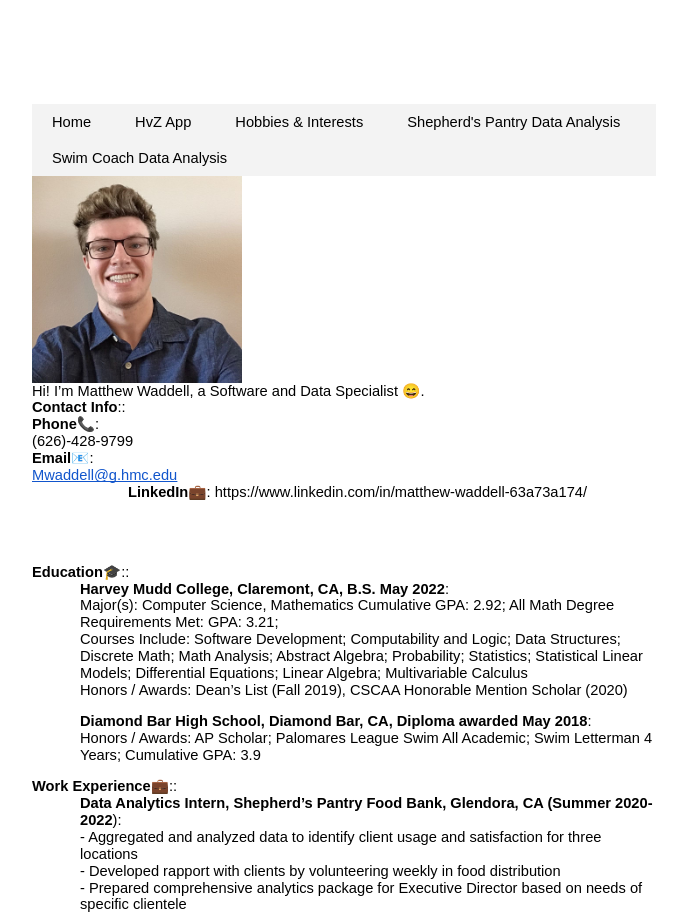
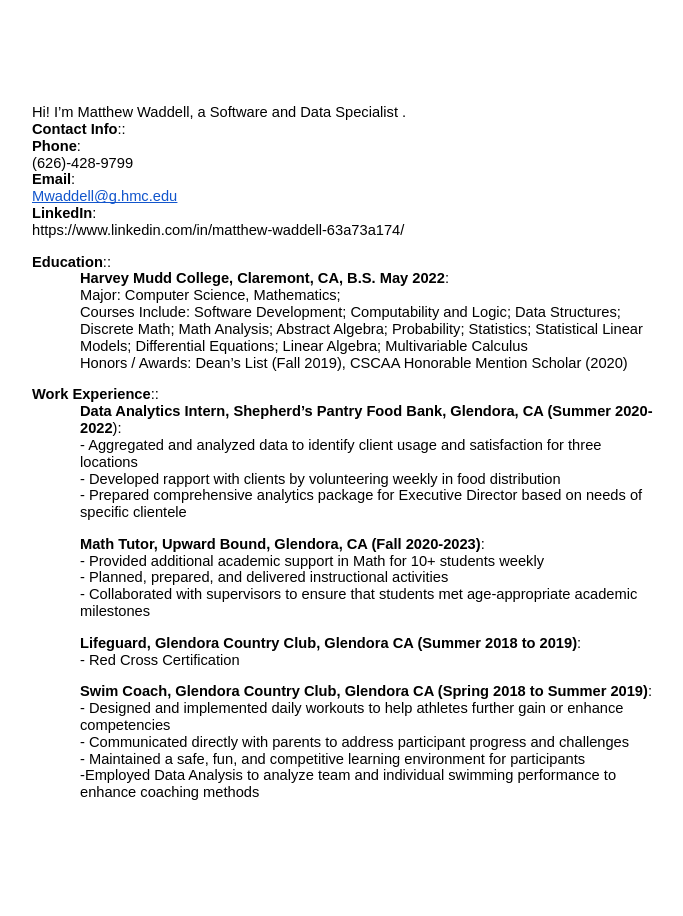
Before and after one commit to Cashewl8r/CV, a plain HTML site: page index.html in a window 1280 px wide. Shown: the top 916 px of the page, without its empty margins (72-755 px from the left). Drawn offline with Linux system fonts and the light colour scheme.

```diff
--- a/index.html
+++ b/index.html
@@ -1,43 +1,3 @@
-<head>
-  <style>
-    nav ul {
-      list-style-type: none;
-      padding: 0;
-      margin: 0;
-      background-color: #f3f3f3;
-      overflow: hidden;
-    }
-
-    nav ul li {
-      display: inline;
-    }
-
-    nav ul li a {
-      text-decoration: none;
-      color: #000;
-      padding: 10px 20px;
-      display: inline-block;
-    }
-
-    nav ul li a:hover {
-      background-color: #ddd;
-    }
-  </style>
-</head>
-<body>
-  <nav>
-    <ul>
-      <li><a href="index.html">Home</a></li>
-      <li><a href="HarveyMuddCollegeHvZApp.html">HvZ App</a></li>
-      <li><a href="HobbiesandInterests.html">Hobbies & Interests</a></li>
-      <li>
-        <a href="ShepherdsPantryDataAnalysis.html"
-          >Shepherd's Pantry Data Analysis</a
-        >
-      </li>
-      <li><a href="SwimCoachDataAnalysis.html">Swim Coach Data Analysis</a></li>
-    </ul>
-  </nav>
 <html>
   <head>
     <meta content="text/html; charset=UTF-8" http-equiv="content-type" />
@@ -214,46 +174,20 @@
   </head>
   <body class="c10 doc-content">
     <p class="c1">
-        <span
-          style="
-            overflow: hidden;
-            display: inline-block;
-            margin: 0px 0px;
-            border: 0px solid #000000;
-            transform: rotate(0rad) translateZ(0px);
-            -webkit-transform: rotate(0rad) translateZ(0px);
-            width: 209.5px;
-            height: 206.64px;
-          "
-          ><img
-            alt=""
-            src="images_H/image1.jpg"
-            style="
-              width: 209.5px;
-              height: 279.1px;
-              margin-left: 0px;
-              margin-top: -72.46px;
-              transform: rotate(0rad) translateZ(0px);
-              -webkit-transform: rotate(0rad) translateZ(0px);
-            "
-            title=""
-        /></span>
-      </p>
-      <p class="c1">
       <span class="c0"
         >Hi! I&rsquo;m Matthew Waddell, a Software and Data Specialist
-          &#128516;.</span
+        .</span
       >
     </p>
     <p class="c1">
       <span class="c3">Contact Info</span><span class="c0">::</span>
     </p>
     <p class="c1">
-        <span class="c3">Phone</span><span class="c0">&#128222;: </span>
+      <span class="c3">Phone</span><span class="c0">: </span>
     </p>
     <p class="c1"><span class="c0">(626)-428-9799</span></p>
     <p class="c1">
-        <span class="c3">Email</span><span class="c0">&#128231;: </span>
+      <span class="c3">Email</span><span class="c0">: </span>
     </p>
     <p class="c1">
       <span class="c9"
@@ -262,23 +196,16 @@
         ></span
       >
     </p>
-      <p class="c1 c4 c8">
-        <span class="c3">LinkedIn</span
-        ><span
-          >&#128188;:
-          https://www.linkedin.com/in/matthew-waddell-63a73a174/</span
-        >
+    <p class="c1">
+      <span class="c3">LinkedIn</span><span class="c0">: </span>
     </p>
+    <p class="c1"><span class="c0">https://www.linkedin.com/in/matthew-waddell-63a73a174/</span></p>
+
+
+    <p class="c1 c7"><span class="c0"></span></p>
+
     <p class="c1">
-        <span class="c0">&nbsp;&nbsp;&nbsp;&nbsp;&nbsp;&nbsp;&nbsp;&nbsp;</span>
-      </p>
-      <p class="c1">
-        <span class="c0">&nbsp;&nbsp;&nbsp;&nbsp;&nbsp;&nbsp;&nbsp;&nbsp;</span>
-      </p>
-      <p class="c1 c7"><span class="c0"></span></p>
-      <p class="c1 c7"><span class="c0"></span></p>
-      <p class="c1">
-        <span class="c3">Education</span><span class="c0">&#127891;::</span>
+      <span class="c3">Education</span><span class="c0">::</span>
     </p>
     <p class="c1 c4">
       <span class="c3">Harvey Mudd College, Claremont, CA, B.S. May 2022</span
@@ -286,46 +213,32 @@
     </p>
     <p class="c1 c4">
       <span class="c0"
-          >Major(s): Computer Science, Mathematics Cumulative GPA: 2.92; All
-          Math Degree Requirements Met: GPA: 3.21;</span
+        >Major: Computer Science, Mathematics;</span
       >
     </p>
     <p class="c1 c4">
       <span class="c0"
         >Courses Include: Software Development; Computability and Logic; Data
-          Structures; Discrete Math; Math Analysis; Abstract Algebra;
-          Probability; Statistics; Statistical Linear Models; Differential
-          Equations; Linear Algebra; Multivariable Calculus</span
+        Structures; Discrete Math; Math Analysis; Abstract Algebra; Probability;
+        Statistics; Statistical Linear Models; Differential Equations; Linear
+        Algebra; Multivariable Calculus</span
       >
     </p>
     <p class="c1 c4">
       <span class="c0"
-          >Honors / Awards: Dean&rsquo;s List (Fall 2019), CSCAA Honorable
-          Mention Scholar (2020)</span
+        >Honors / Awards: Dean&rsquo;s List (Fall 2019), CSCAA Honorable Mention
+        Scholar (2020)</span
       >
     </p>
-      <p class="c1 c2"><span class="c0"></span></p>
-      <p class="c1 c4">
-        <span class="c3"
-          >Diamond Bar High School, Diamond Bar, CA, Diploma awarded May
-          2018</span
-        ><span class="c0">:</span>
-      </p>
-      <p class="c1 c4">
-        <span class="c0"
-          >Honors / Awards: AP Scholar; Palomares League Swim All Academic; Swim
-          Letterman 4 Years; Cumulative GPA: 3.9</span
-        >
-      </p>
+
     <p class="c1 c2"><span class="c0"></span></p>
     <p class="c1">
-        <span class="c3">Work Experience</span
-        ><span class="c0">&#128188;::</span>
+      <span class="c3">Work Experience</span><span class="c0">::</span>
     </p>
     <p class="c1 c4">
       <span class="c3"
-          >Data Analytics Intern, Shepherd&rsquo;s Pantry Food Bank, Glendora,
-          CA (Summer 2020-2022</span
+        >Data Analytics Intern, Shepherd&rsquo;s Pantry Food Bank, Glendora, CA
+        (Summer 2020-2022</span
       ><span class="c0">):</span>
     </p>
     <p class="c1 c4">
@@ -342,8 +255,8 @@
     </p>
     <p class="c1 c4">
       <span class="c0"
-          >- Prepared comprehensive analytics package for Executive Director
-          based on needs of specific clientele</span
+        >- Prepared comprehensive analytics package for Executive Director based
+        on needs of specific clientele</span
       >
     </p>
     <p class="c1 c2"><span class="c0"></span></p>
@@ -386,8 +299,8 @@
     </p>
     <p class="c1 c4">
       <span class="c0"
-          >- Designed and implemented daily workouts to help athletes further
-          gain or enhance competencies</span
+        >- Designed and implemented daily workouts to help athletes further gain
+        or enhance competencies</span
       >
     </p>
     <p class="c1 c4">
@@ -416,4 +329,3 @@
     <p class="c1 c7"><span class="c0"></span></p>
   </body>
 </html>
-</body>
```
Lines whose indentation alone changed are shown as unchanged.
